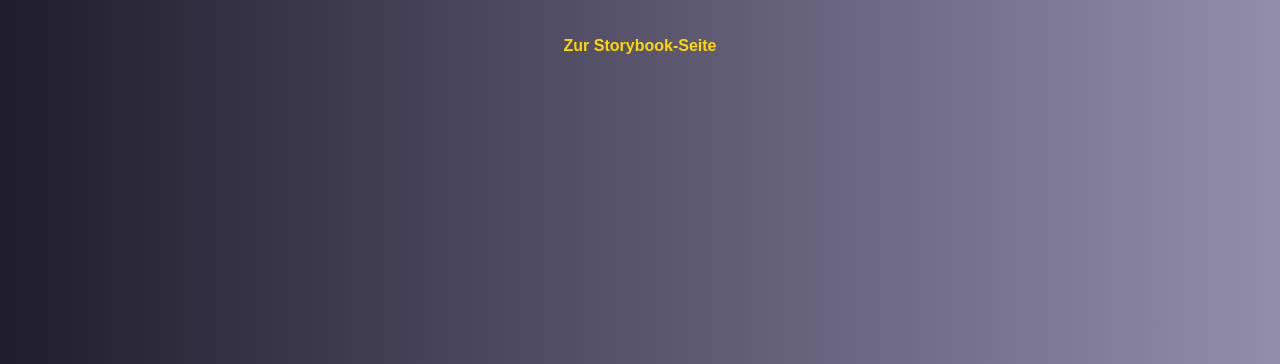
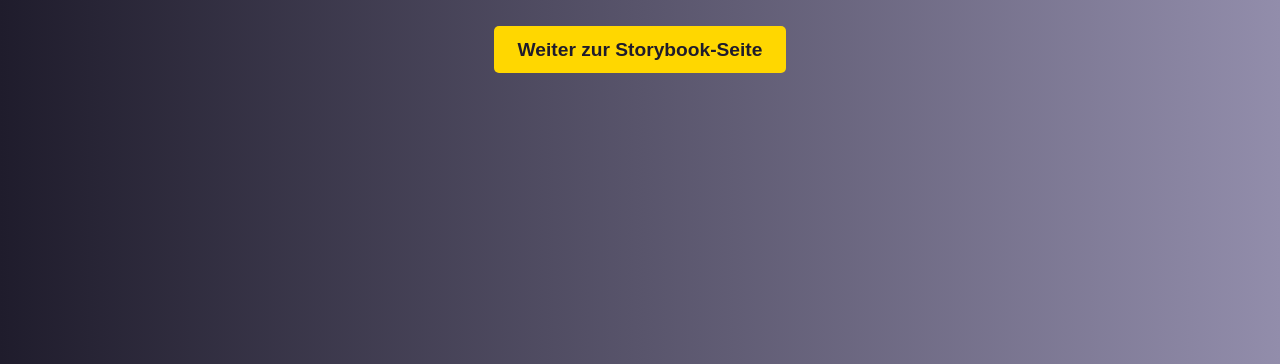
Before and after one commit to tmrx97-blip/mystische-synthese, a plain HTML site: page index.html in a window 1280 px wide. Shown: the part 436-800 px from the top of the page. Drawn offline with Linux system fonts and the light colour scheme.

Commit message:
Update index.html

```diff
--- a/index.html
+++ b/index.html
@@ -24,21 +24,32 @@
         p {
             font-size: 1.5rem;
         }
-        a {
-            color: #ffd700;
+        .button {
+            background-color: #ffd700;
+            color: #1f1c2c;
+            padding: 0.8rem 1.5rem;
+            font-size: 1.2rem;
+            font-weight: bold;
+            border: none;
+            border-radius: 5px;
+            margin-top: 1.5rem;
+            cursor: pointer;
             text-decoration: none;
-            font-weight: bold;
-            margin-top: 1rem;
-            display: inline-block;
         }
-        a:hover {
-            text-decoration: underline;
+        .button:hover {
+            background-color: #e6c200;
         }
     </style>
 </head>
 <body>
     <h1>Willkommen bei Mystische Synthese</h1>
     <p>🎶 GitHub Pages läuft erfolgreich!</p>
-    <a href="storybook.html">Zur Storybook-Seite</a>
+
+    <!-- Button zur Storybook-Seite -->
+    <a class="button" href="storybook.html">Weiter zur Storybook-Seite</a>
+    <!--
+         Hinweis: Wenn deine storybook.html in einem Unterordner liegt, passe href an:
+         Beispiel: href="unterordner/storybook.html"
+    -->
 </body>
 </html>
```
